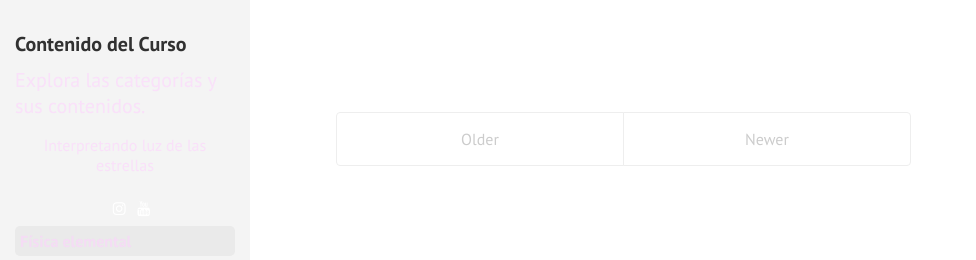
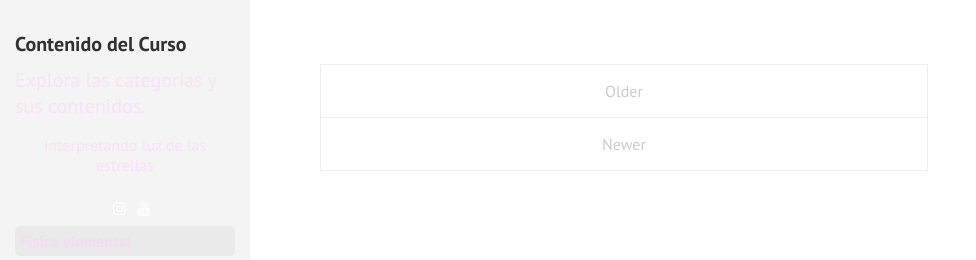
Before and after one commit to nicomedinap/Cursos, a Jekyll site: the page built from index.html, in a window 1280 px wide. Shown: the top 260 px of the page, without its empty margins (0-976 px from the left). Built offline with Jekyll 4.4.1, drawn with Linux system fonts in a browser that asks for light colours.

Commit message:
Update poole.css

```diff
--- a/public/css/poole.css
+++ b/public/css/poole.css
@@ -54,11 +54,7 @@
   font-size: 20px;
   line-height: 1.5;
 }
-@media (min-width: 38rem) {
-  html {
-    font-size: 20px;
-  }
-}
+
 
 body {
   color: #515151;
@@ -194,12 +190,7 @@
 blockquote p:last-child {
   margin-bottom: 0;
 }
-@media (min-width: 30rem) {
-  blockquote {
-    padding-right: 5rem;
-    padding-left: 1.25rem;
-  }
-}
+
 
 img {
   display: block;
@@ -381,23 +372,3 @@
 a.pagination-item:hover {
   background-color: #f5f5f5;
 }
-
-@media (min-width: 30rem) {
-  .pagination {
-    margin: 3rem 0;
-  }
-  .pagination-item {
-    float: left;
-    width: 50%;
-  }
-  .pagination-item:first-child {
-    margin-bottom: 0;
-    border-top-left-radius:    4px;
-    border-bottom-left-radius: 4px;
-  }
-  .pagination-item:last-child {
-    margin-left: -1px;
-    border-top-right-radius:    4px;
-    border-bottom-right-radius: 4px;
-  }
-}
```
